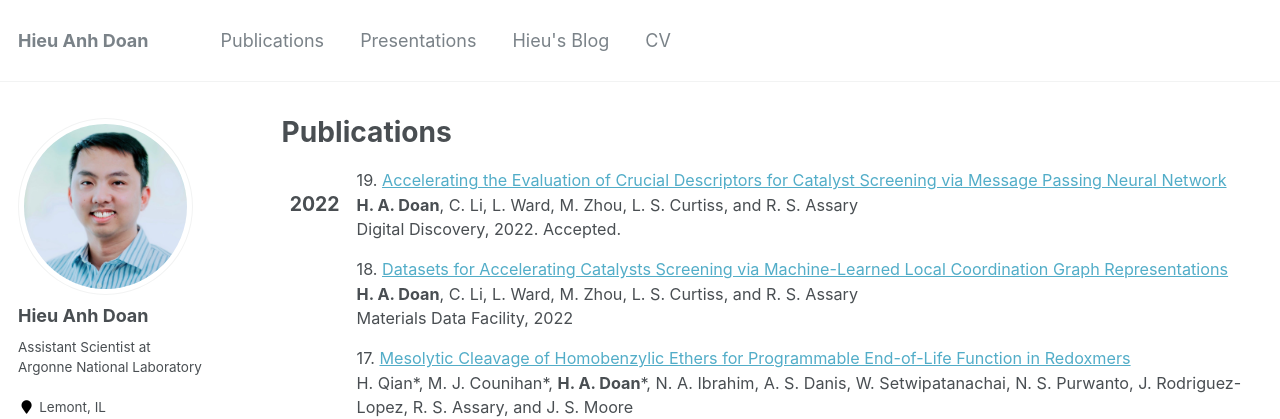
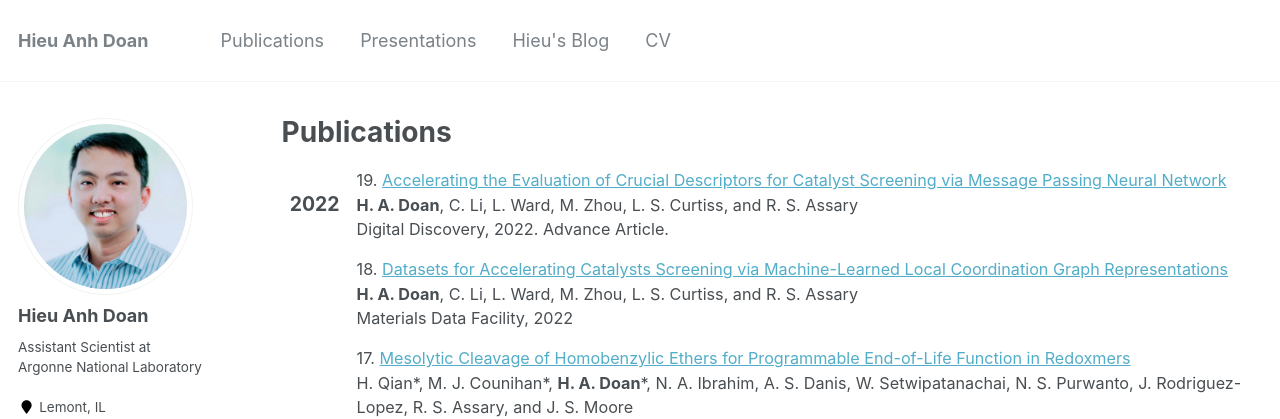
Before and after one commit to hieuadoan/hieuadoan.github.io, a Jekyll site: the page built from _pages/publications.html, in a window 1280 px wide and 900 px high. Shown: the top 419 px of the window. Built offline with Jekyll 4.4.1, drawn with Linux system fonts in a browser that asks for light colours; some web fonts are replaced.

Commit message:
update new publication status

```diff
--- a/_pages/publications.html
+++ b/_pages/publications.html
@@ -28,7 +28,7 @@ author_profile: true
 			  <span class="authors">
 				  <b>H. A. Doan</b>, C. Li, L. Ward, M. Zhou, L. S. Curtiss, and R. S. Assary
 			  </span><br />
-			  <span class="venuetype"></span><span class="venue">Digital Discovery, 2022. Accepted.</span>
+			  <span class="venuetype"></span><span class="venue">Digital Discovery, 2022. Advance Article.</span>
 			  <br />
 			  <span class="links">
 			  </span>
```
